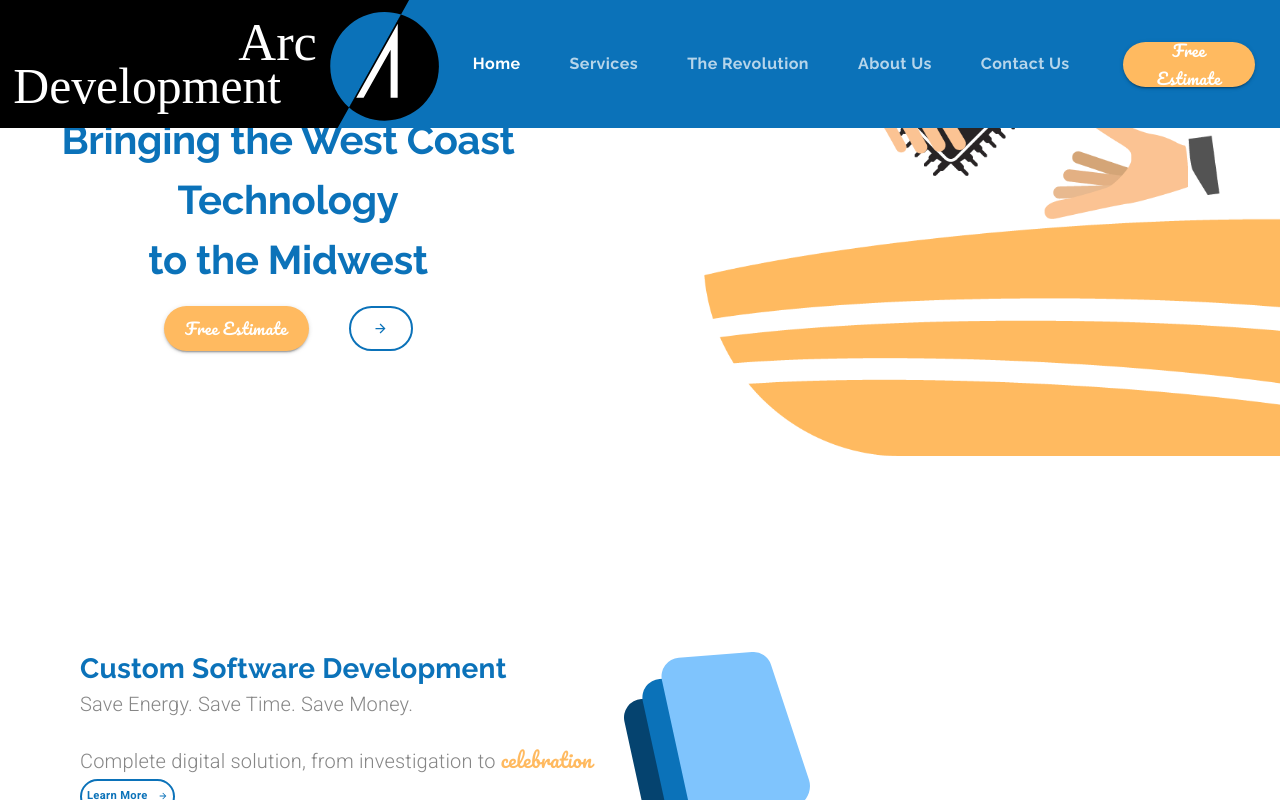
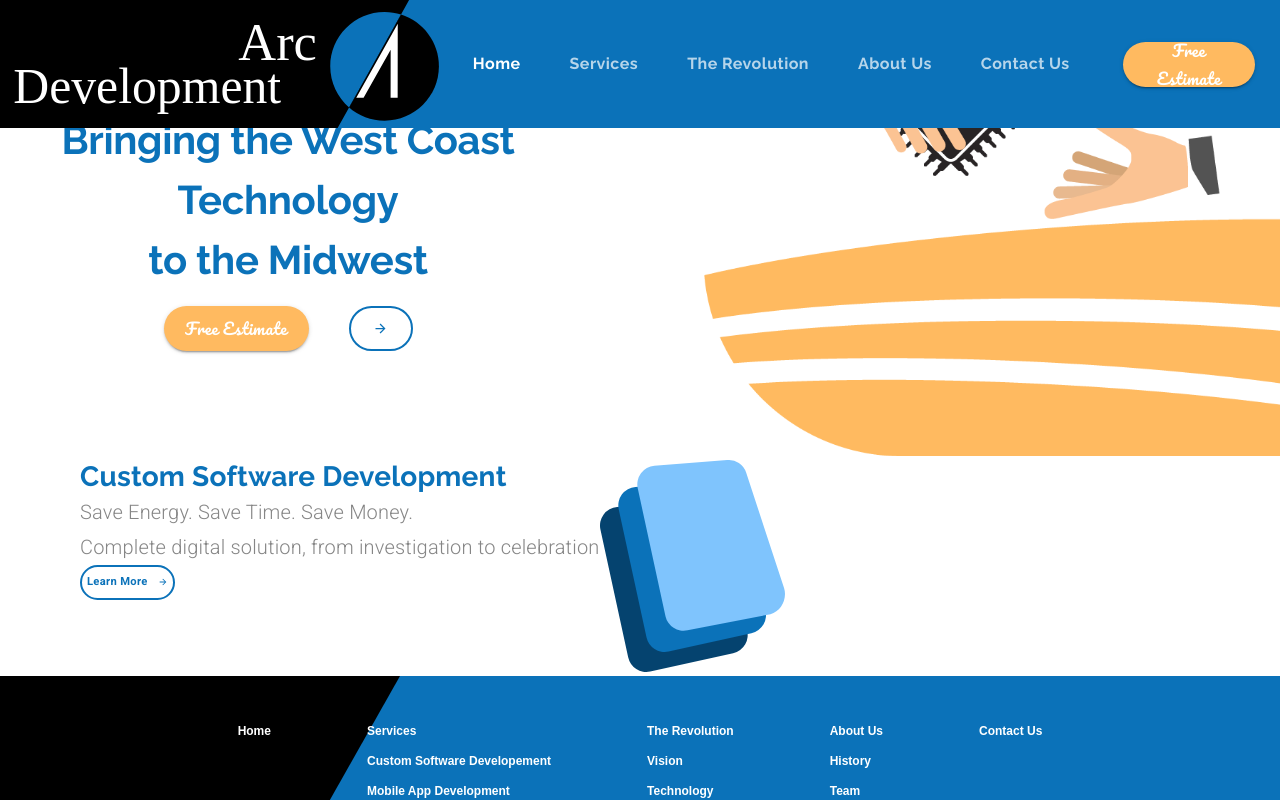
Before and after one commit to mitushaa/arc-development, a React (Create React App) app: page / in a window 1280 px wide. Shown: the top 800 px of the page. Built offline with nearby package versions, Linux system fonts and the light colour scheme.

Commit message:
Minor Fixes

```diff
--- a/src/components/LandingPage.js
+++ b/src/components/LandingPage.js
@@ -23,7 +23,6 @@
         [theme.breakpoints.down("sm")]: {
             maxWidth: "30em"
         }
-
     },
     estimateButton: {
         ...theme.typography.estimate,
@@ -38,7 +37,7 @@
 
     },
     buttonContainer: {
-        marginTop: "1rem"
+        marginTop: "1em"
     },
 
     learnButtonHero: {
@@ -51,7 +50,9 @@
         ...theme.typography.learnButton,
         fontSize: "0.7rem",
         height: 35,
-        padding: 5
+        padding: 5,
+        [theme.breakpoints.down("sm")] : {
+            marginButtom: "2rem"
         },
 
 
@@ -87,10 +88,14 @@
             }
         },
         serviceContainer: {
-            marginTop: "12rem"
+            marginTop: "12rem",
+            [theme.breakpoints.down("sm")]:{
+                padding: 25
         }
 
 
+    }
+}
 
 
 }));
@@ -146,13 +151,16 @@
 <Grid container direction="row"
 justify={matchesSM ? "center" : undefined}
 className={classes.serviceContainer}>
-    <Grid item style={{ marginLeft: "5em"}}>
+
+
+    <Grid item style={{ marginLeft: matchesSM ? 0 :"5em", textAlign: matchesSM ? "center" : undefined}}>
         <Typography variant="h4">
         Custom Software Development
         </Typography>
         <Typography variant="subtitle1" className={classes.subtitle}>
         Save Energy. Save Time. Save Money.
         </Typography>
+
         <Typography variant="subtitle1">
        Complete digital solution, from investigation to {""}
        <span className={classes.specialText}>celebration</span>
```
Also changed, not shown: 1 other file (tests, documents, lock files or other folders).
